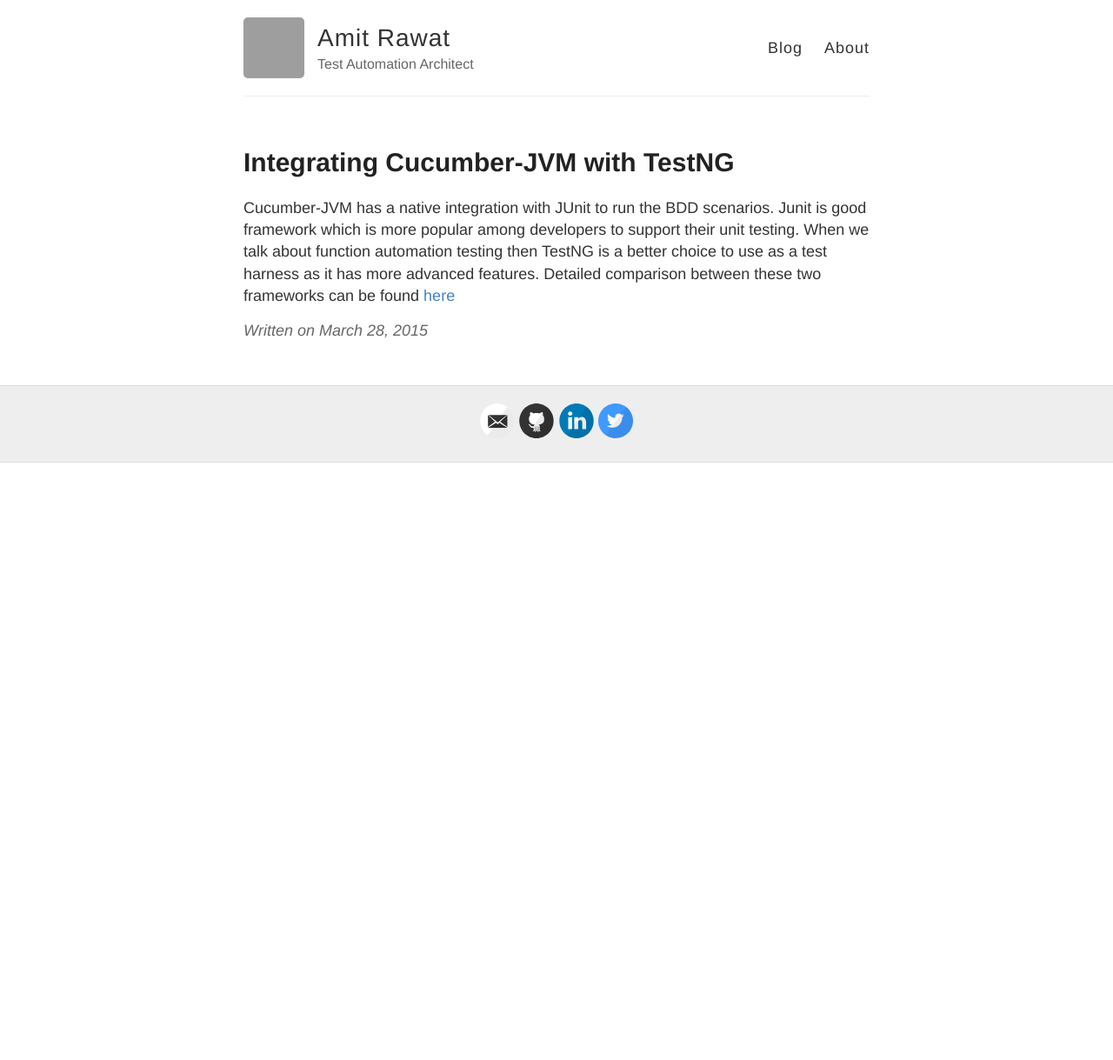
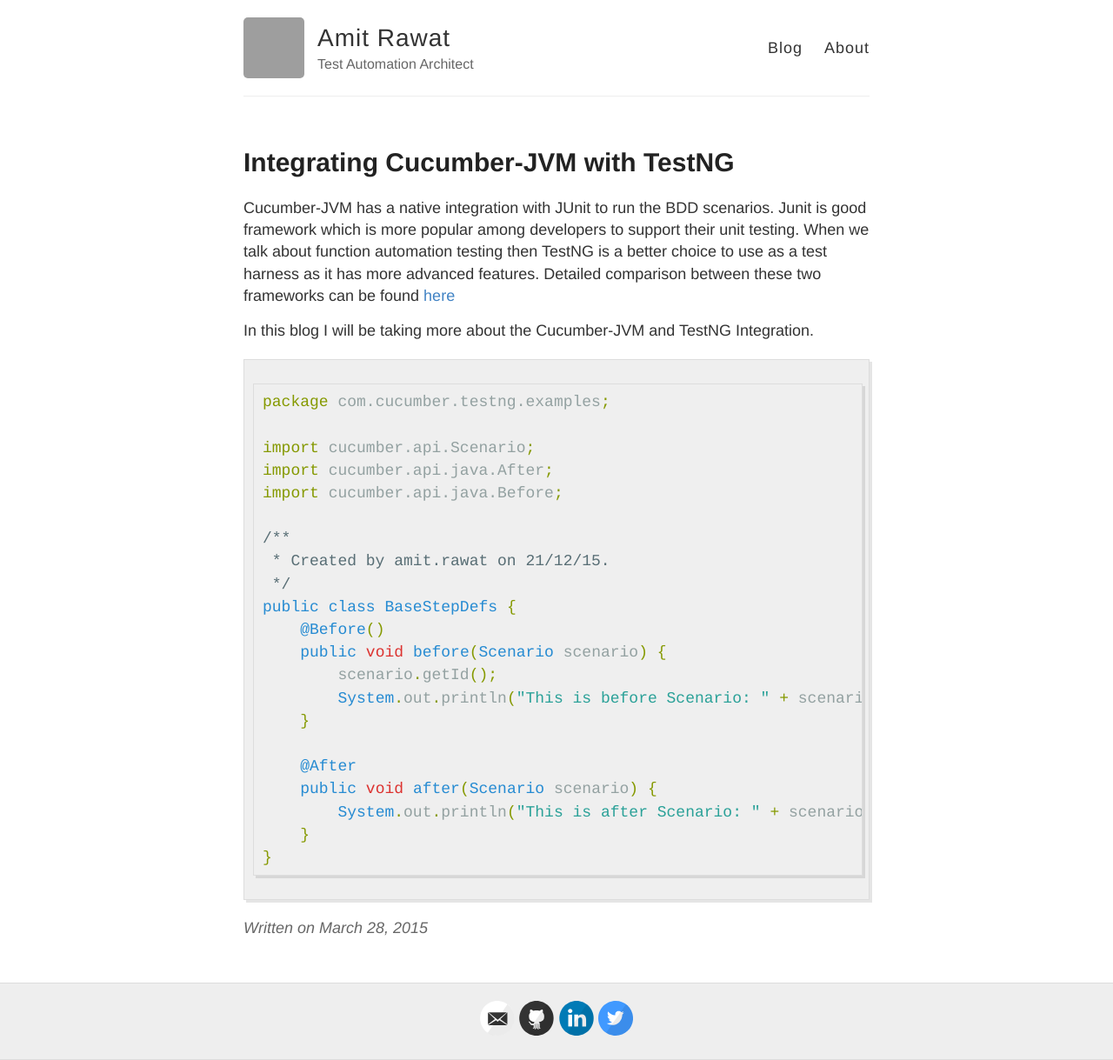
Before and after one commit to sahajamit/sahajamit.github.io, a Jekyll site: the page built from _posts/2015-3-28-Cucumber-JVM-with-TestNG.md, in a window 1280 px wide. Shown: the whole page at 87% size. Built offline with Jekyll 4.4.1, drawn with Linux system fonts in a browser that asks for light colours; comment, search, counter and statistics services are not loaded; before the commit the page ends 900 px from its top, so only the background shows below that; grey boxes are pictures that could not be loaded.

Commit message:
some changes

````diff
--- a/_posts/2015-3-28-Cucumber-JVM-with-TestNG.md
+++ b/_posts/2015-3-28-Cucumber-JVM-with-TestNG.md
@@ -4,3 +4,29 @@
 ---
 
 Cucumber-JVM has a native integration with JUnit to run the BDD scenarios. Junit is good framework which is more popular among developers to support their unit testing. When we talk about function automation testing then TestNG is a better choice to use as a test harness as it has more advanced features. Detailed comparison between these two frameworks can be found [here](http://www.mkyong.com/unittest/junit-4-vs-testng-comparison/)
+
+In this blog I will be taking more about the Cucumber-JVM and TestNG Integration.
+
+```java
+package com.cucumber.testng.examples;
+
+import cucumber.api.Scenario;
+import cucumber.api.java.After;
+import cucumber.api.java.Before;
+
+/**
+ * Created by amit.rawat on 21/12/15.
+ */
+public class BaseStepDefs {
+    @Before()
+    public void before(Scenario scenario) {
+        scenario.getId();
+        System.out.println("This is before Scenario: " + scenario.getName().toString());
+    }
+
+    @After
+    public void after(Scenario scenario) {
+        System.out.println("This is after Scenario: " + scenario.getName().toString());
+    }
+}
+```
````
